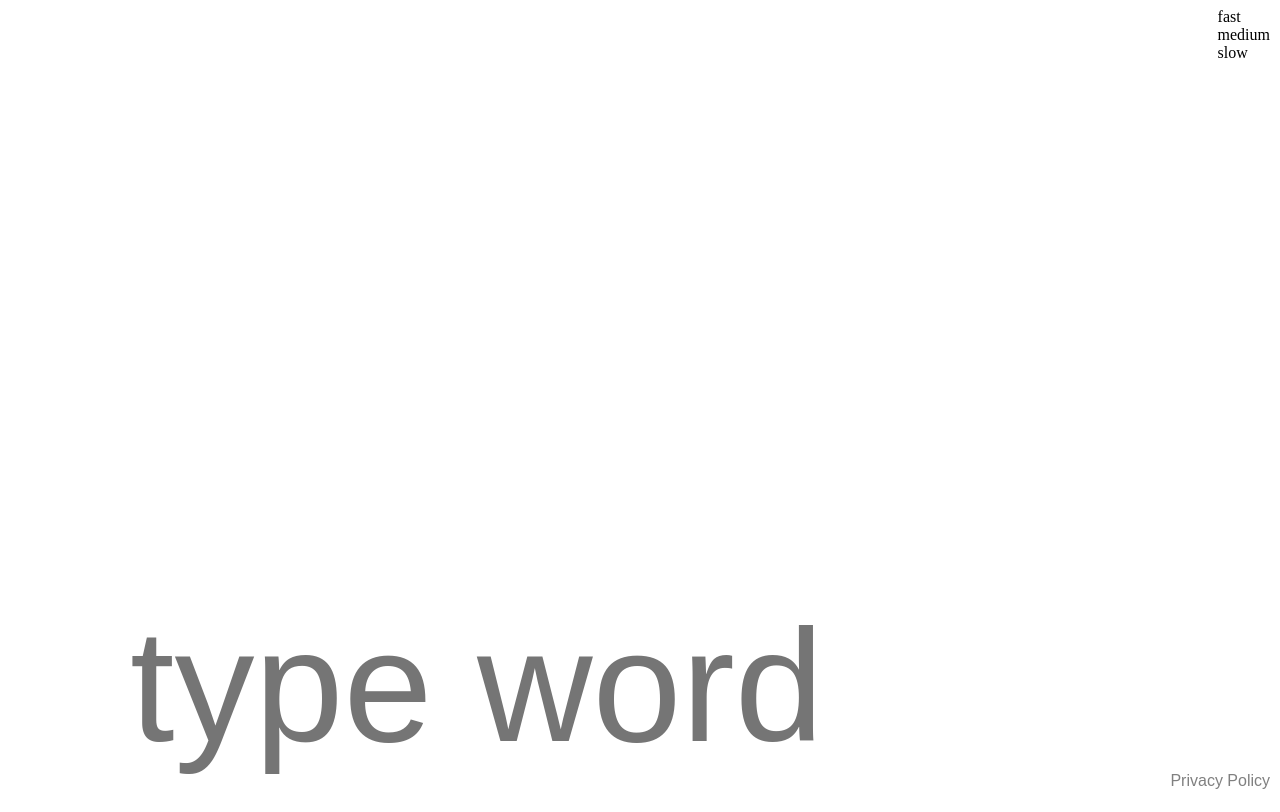
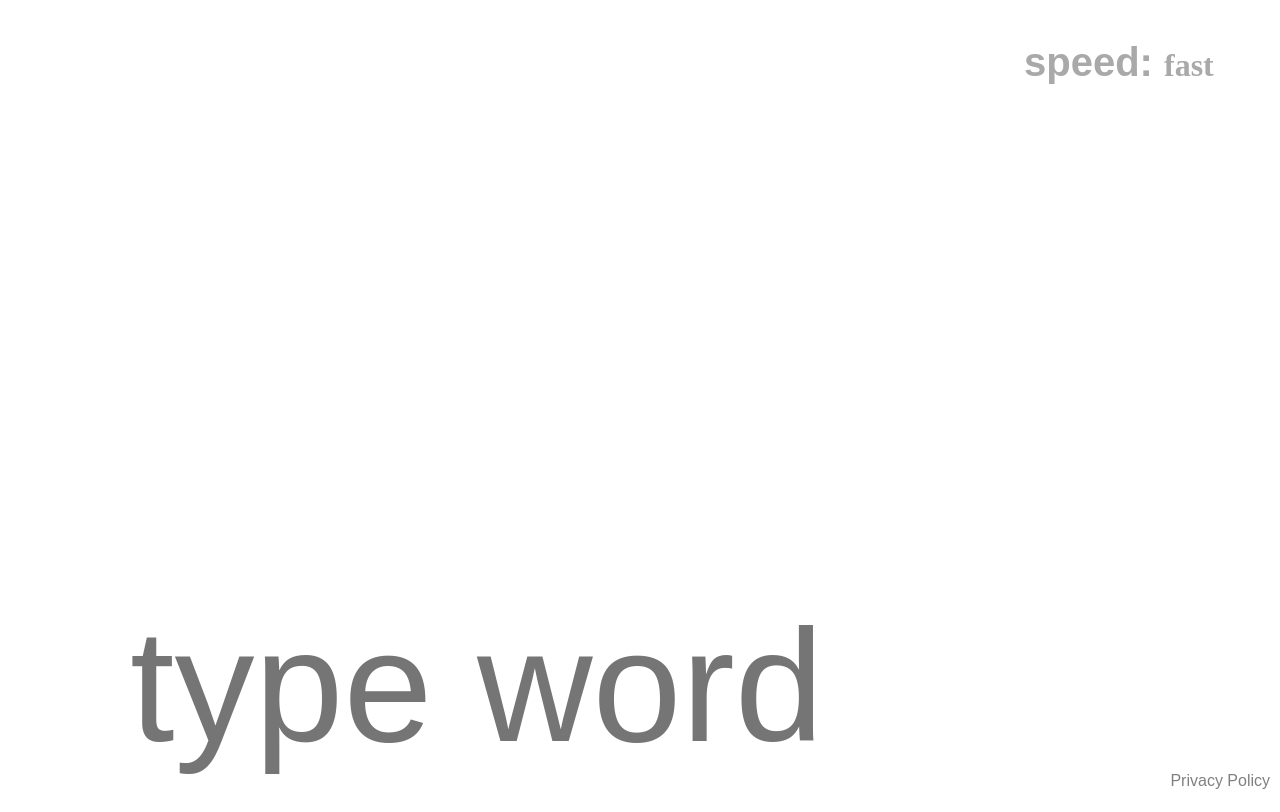
Before and after one commit to lastmj/aslfingerspelling, a browser extension: page public/index.html in a window 1280 px wide. Shown: the top 812 px of the page. Drawn offline with Linux system fonts and the light colour scheme.

Commit message:
speed label and text looking good

```diff
--- a/public/app.js
+++ b/public/app.js
@@ -40,6 +40,7 @@ app.controller('MainController', ['$scope', '$timeout',
         $scope.medium = 1000;
         $scope.slow = 1500;
         $scope.speed = $scope.fast;
+        $scope.speedText = 'fast';
 
 		$scope.play = function() {
 
@@ -85,6 +86,26 @@ app.controller('MainController', ['$scope', '$timeout',
 				}
 			}, $scope.speed);
 		}
+
+        $scope.speedMenuItemClick = function(speedText) {
+            if (speedText === 'fast') {
+                $scope.speed = $scope.fast;
+                $scope.speedText = speedText;
+                return;
+            }
+
+            if (speedText === 'medium') {
+                $scope.speed = $scope.medium;
+                $scope.speedText = speedText;
+                return;
+            }
+
+            if (speedText === 'slow') {
+                $scope.speed = $scope.slow;
+                $scope.speedText = speedText;
+                return;
+            }
+        }
 
 		function isValidASLCharacter(c) {
 			var validASLCharacters = [
--- a/public/index.html
+++ b/public/index.html
@@ -14,11 +14,21 @@
 	</head>
 
 	<body ng-controller="MainController">
-		<div id="speedMenu">
-			<div id="fastMenuItem" ng-click="speed = fast">fast</div>
-			<div id="mediumMenuItem" ng-click="speed = medium">medium</div>
-			<div id="slowMenuItem" ng-click="speed = slow">slow</div>
+
+		<div id="speedGroup">
+			<div id="speedLabel">speed: </div>
+
+			<div id="speedLabelAndMenuGroup">
+				<div id="speedText">{{speedText}}</div>
+				<div id="speedMenu" ng-hide="true">
+					<div id="fastMenuItem" ng-click="speedMenuItemClick('fast')">fast</div>
+					<div id="mediumMenuItem" ng-click="speedMenuItemClick('medium')">medium</div>
+					<div id="slowMenuItem" ng-click="speedMenuItemClick('slow')">slow</div>
+				</div>
+			</div>
 		</div>
+
+
 		<img id="handImage" ng-src="{{imgSrc}}" alt="ASL Letter" />
 		<div id="playButton" ng-show="showPlayButton" ng-click="play()">&#9654;</div>
 		<input id="wordInput" type="text" placeholder="type word" autofocus ng-model="letters"></input>
@@ -27,10 +37,33 @@
 
 	<style>
 
-		#speedMenu {
+		#speedGroup {
 			position: absolute;
-			right: 10px;
+			top: 5%;
+			right: 20%;
 			cursor: pointer;
+			z-index: 1;
+		}
+
+		#speedLabel {
+			position: absolute;
+			font-family: Ubuntu, sans-serif;
+			color: darkgray;
+			font-size: 2.5em;
+			font-weight: bold;
+		}
+
+		#speedText {
+			font-family: Ubuntu;
+			font-size: 2em;
+			font-weight: bold;
+			color: darkgray;
+			margin-top: 7px;
+		}
+
+		#speedLabelAndMenuGroup {
+			position: absolute;
+			left: 140px;
 		}
 
 		#playButton {
```
